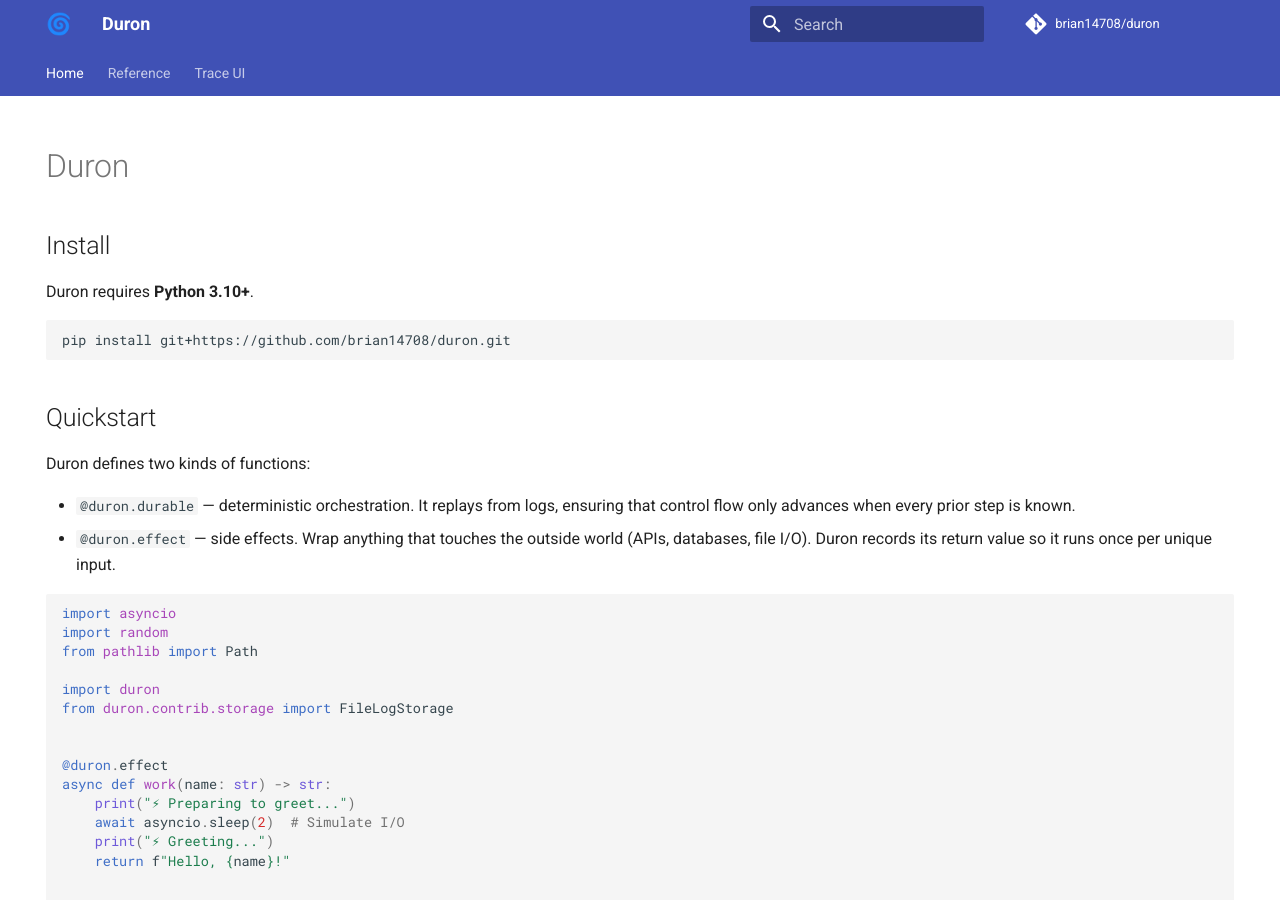
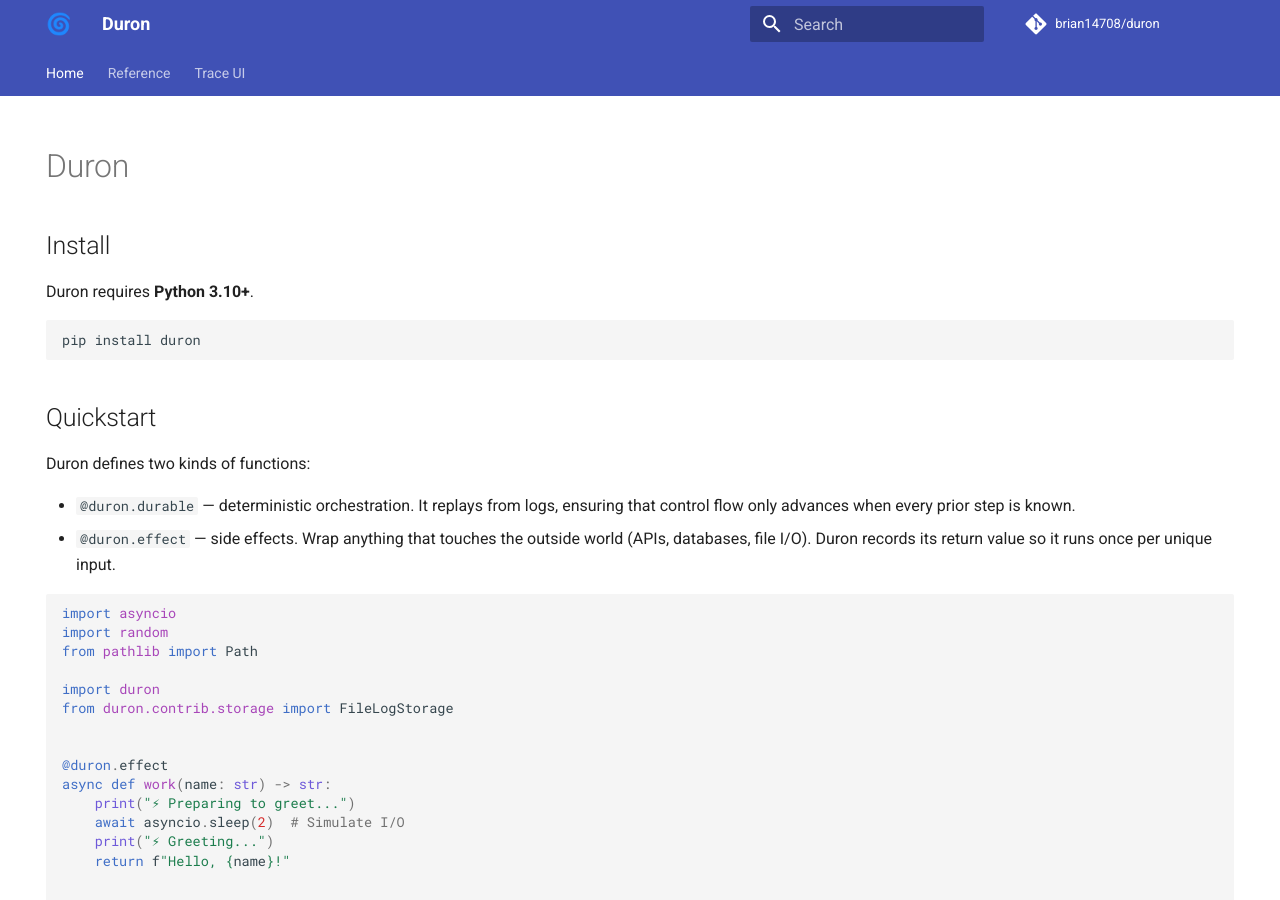
Before and after one commit to brian14708/duron, an MkDocs documentation site: the page built from docs/index.md, in a window 1280 px wide and 900 px high. Built offline with MkDocs 1.6.1 and Material for MkDocs 9.7.7, drawn with Linux system fonts in a browser that asks for light colours; comment, search, counter and statistics services are not loaded.

````diff
--- a/docs/index.md
+++ b/docs/index.md
@@ -10,7 +10,7 @@ hide:
 Duron requires **Python 3.10+**.
 
 ```bash
-pip install git+https://github.com/brian14708/duron.git
+pip install duron
 ```
 
 ## Quickstart
````
Also changed, not shown: README.md (+3 -1 lines).
